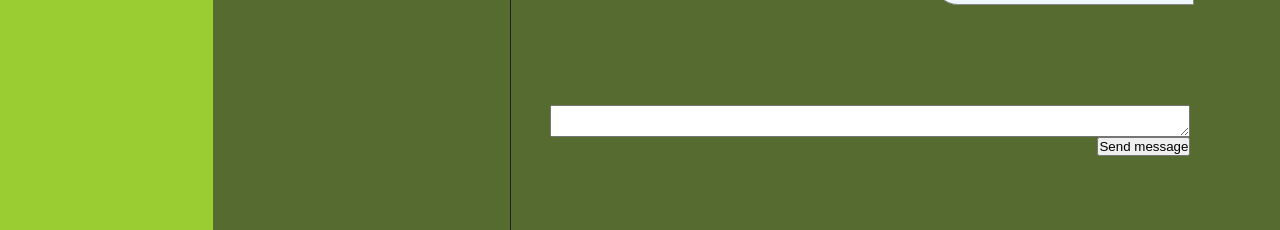
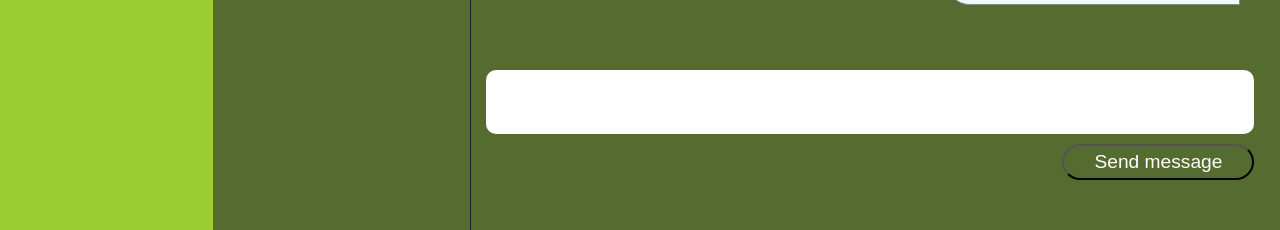
Before and after one commit to AlterraDeveloper/react-samurai, a React (Create React App) app: page /messages in a window 1280 px wide. Shown: the part 604-834 px from the top of the page. Built offline with nearby package versions, Linux system fonts and the light colour scheme.

Commit message:
Доработал дизайн чата. Исправил создание пустого сообщения

```diff
--- a/src/App.css
+++ b/src/App.css
@@ -1,4 +1,6 @@
-body {}
+body {
+  overflow-y: hidden;
+}
 
 .app-wrapper {
   display: grid;
--- a/src/components/Messages/Messages.module.css
+++ b/src/components/Messages/Messages.module.css
@@ -1,31 +1,58 @@
 .messageContainer{
 	display: flex;
 	flex-direction: column;
-	width: 80%;
+	width: 100%;
 	height: 100%;
 	justify-content: space-around;
+	/* border: 5px solid red */
 }
 
 .messages {
 	font-size: 18px;
 	display: flex;
 	flex-direction: column;
-	width: 90%;
-	padding-left: 30px;
-	height: 80%;
+	/* width: 90%; */
+	padding: 0 30px;
+	max-height: 70vh;
+	overflow-y: auto;
 	position: relative;
 }
 
 .messageForm {
 	position: absolute;
-	bottom: 5%;
-	right: 7%;
+	bottom: 2%;
+	right: 2%;
 	display: flex;
 	flex-direction: column;
 	align-items: flex-end;
-	width: 50%;
+	width: 60vw;
+	display: flex;
+	margin: 0 auto;
+	/* border: 5px solid; */
 }
 
 .messageForm textarea{
 	width: 100%;
+	outline: none;
+	border: none;
+	font-size: 1.2rem;
+	padding: 10px;
+	border-radius: 10px;
+	resize: none;
 }
+
+.messageForm button{
+	color: #fff;
+	background-color: darkolivegreen;
+	padding: 5px 30px;
+	border-radius: 20px;
+	font-size: 1.2rem;
+	margin-top: 10px;
+	outline: none;
+}
+
+.messageForm button:hover{
+	color: darkolivegreen;
+	background-color: #fff;
+	cursor: pointer;
+}
--- a/src/redux/dialogsReducer.js
+++ b/src/redux/dialogsReducer.js
@@ -4,6 +4,8 @@ const UPDATE_NEW_MESSAGE_TEXT = "UPDATE-NEW-MESSAGE-TEXT";
 export const dialogsReducer = (state, action) => {
   switch (action.type) {
     case ADD_MESSAGE:
+      if (!state.newMessageText) return state;
+
       state.messages.push({
         message: state.newMessageText,
       });
```
